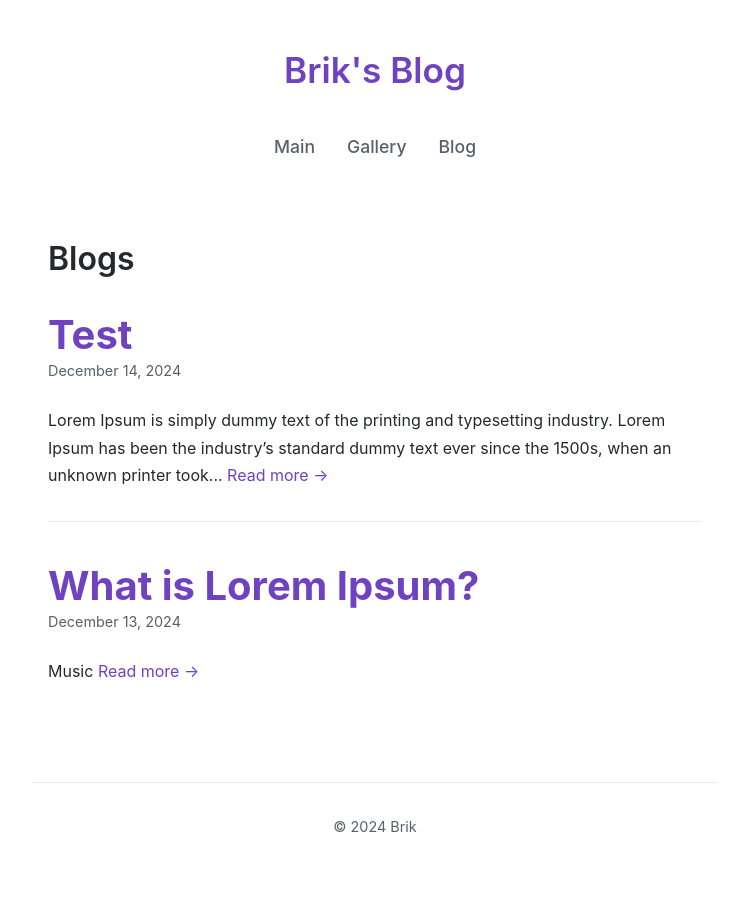
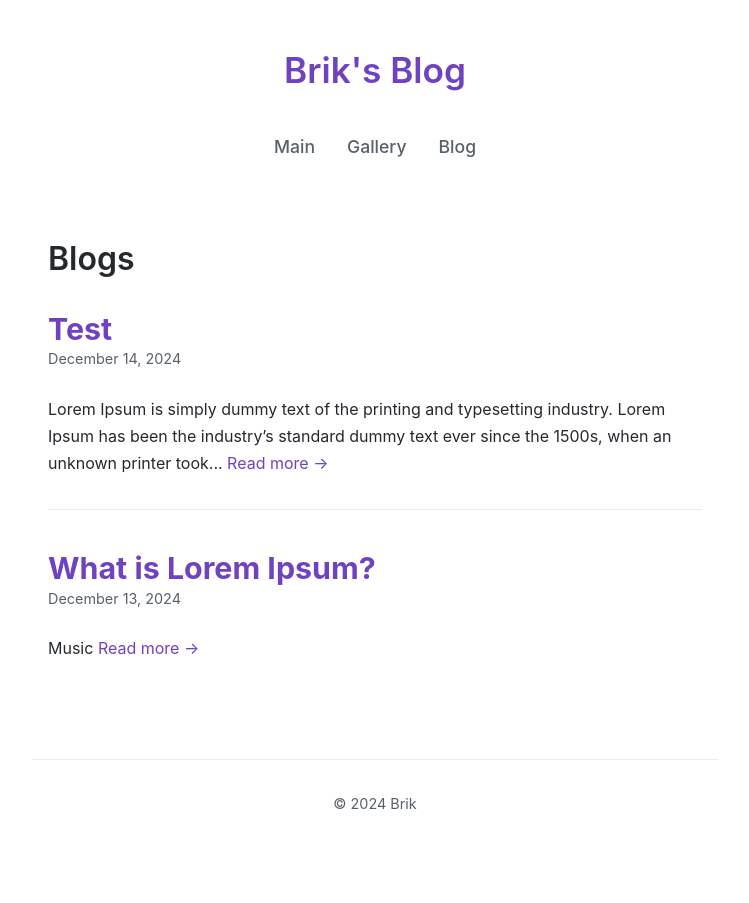
Before and after one commit to brikjr/blogs, a Jekyll site: the page built from index.md, in a window 1280 px wide. Shown: the whole page, without its empty margins (265-1014 px from the left). Built offline with Jekyll 4.4.1, drawn with Linux system fonts in a browser that asks for light colours.

Commit message:
Update post: 2024-12-13-what-is-lorem-ipsum?.md

```diff
--- a/assets/css/style.css
+++ b/assets/css/style.css
@@ -119,7 +119,7 @@ a:hover {
 
 /* Post title styling */
 .post-title {
-    font-size: 2.5rem;
+    font-size: 1.9rem;
     font-weight: 700;
     margin-bottom: calc(var(--spacing-unit) / 2);
     line-height: 1.2;
```
Also changed, not shown: _posts/2024-12-13-what-is-lorem-ipsum?.md (+1 -0 lines).
